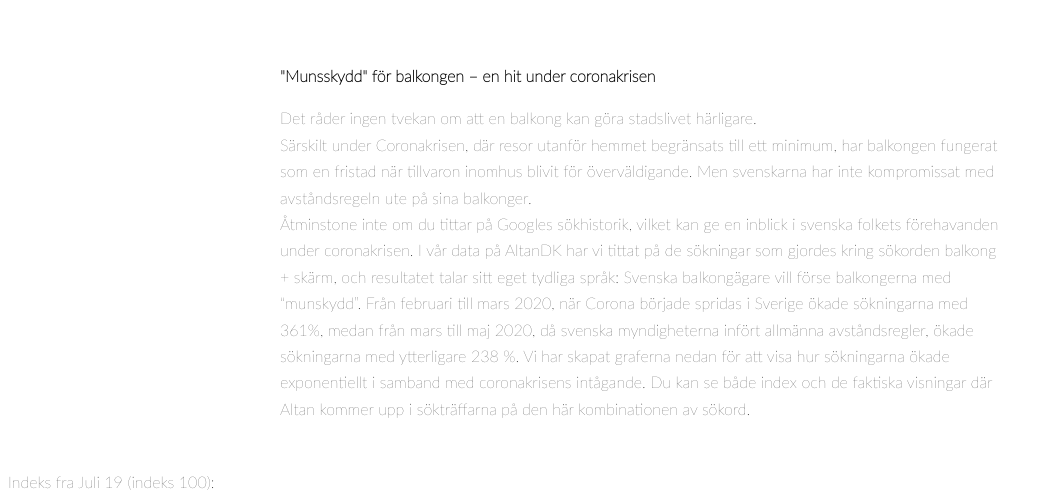
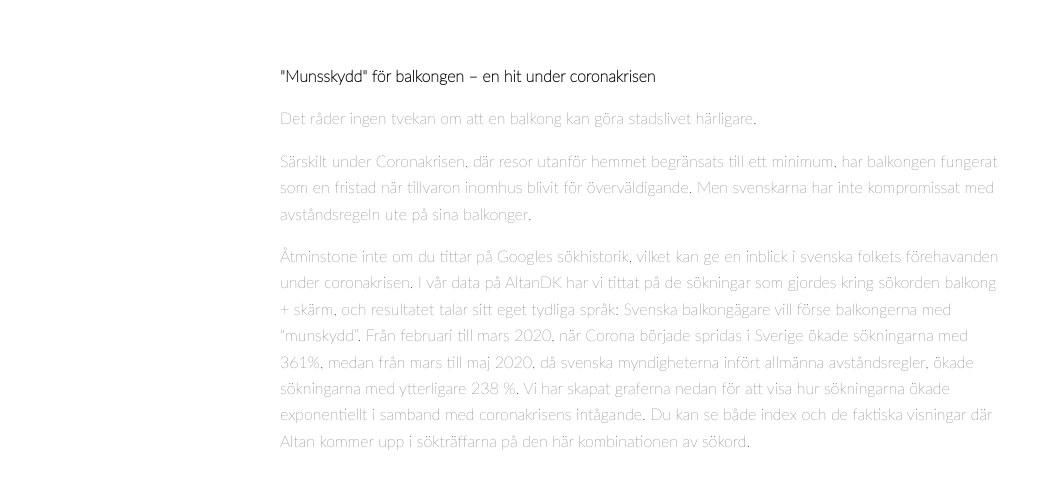
Before and after one commit to Lasse-Niller/altansechart, a plain HTML site: page index.html in a window 1280 px wide. Shown: the part 311-803 px from the top of the page, without its empty margins (0-1052 px from the left). Drawn offline with nearby package versions, Linux system fonts and the light colour scheme.

Commit message:
Update index.html
<p>

```diff
--- a/index.html
+++ b/index.html
@@ -23,15 +23,15 @@
     "Munsskydd" för balkongen – en hit under coronakrisen
 </p>
 
-  Det råder ingen tvekan om att en balkong kan göra stadslivet härligare.<br> Särskilt under Coronakrisen, där resor utanför hemmet begränsats till ett minimum, har balkongen fungerat som en fristad när tillvaron inomhus blivit för överväldigande.
-Men svenskarna har inte kompromissat med avståndsregeln ute på sina balkonger.<br>
+  <p>Det råder ingen tvekan om att en balkong kan göra stadslivet härligare.</p><p> Särskilt under Coronakrisen, där resor utanför hemmet begränsats till ett minimum, har balkongen fungerat som en fristad när tillvaron inomhus blivit för överväldigande.
+Men svenskarna har inte kompromissat med avståndsregeln ute på sina balkonger.<p>
 
 Åtminstone inte om du tittar på Googles sökhistorik, vilket kan ge en inblick i svenska folkets förehavanden under coronakrisen. I vår data på AltanDK har vi tittat på de sökningar som gjordes kring sökorden balkong + skärm, och resultatet talar sitt eget tydliga språk: Svenska balkongägare vill förse balkongerna med “munskydd”.
 
 Från februari till mars 2020, när Corona började spridas i Sverige ökade sökningarna med 361%, medan från mars till maj 2020, då svenska myndigheterna infört allmänna avståndsregler, ökade sökningarna med ytterligare 238 %.
 
 Vi har skapat graferna nedan för att visa hur sökningarna ökade exponentiellt i samband med coronakrisens intågande. Du kan se både index och de faktiska visningar där Altan kommer upp i sökträffarna på den här kombinationen av sökord.
-</article>
+</p></article>
 
 
 </section>
```
